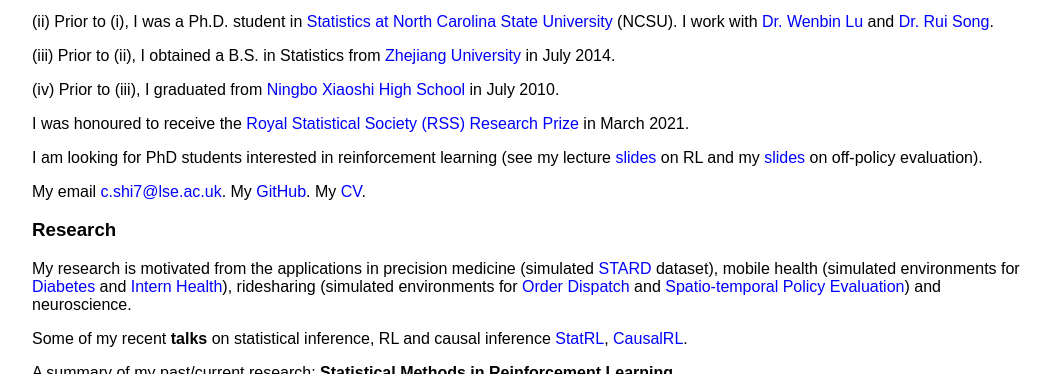
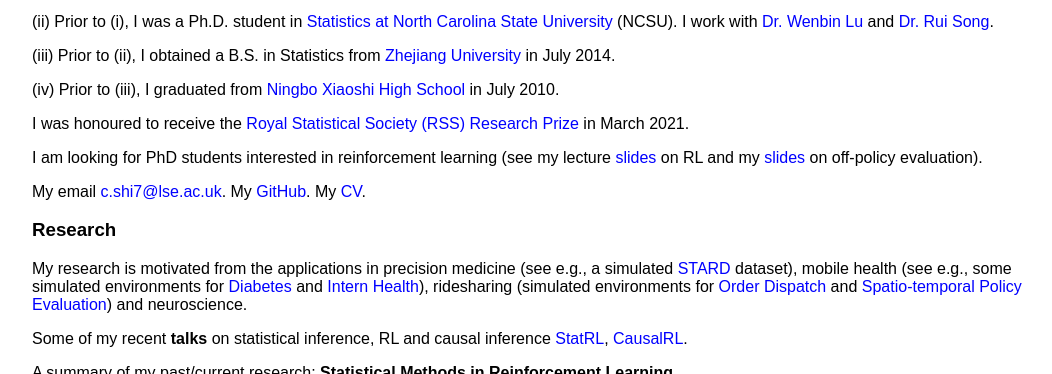
Before and after one commit to callmespring/callmespring.github.io, a Jekyll site: the page built from index.md, in a window 1280 px wide and 900 px high, scrolled down 929 px, cut to the strip 0-374 px from the top of the window. Shown: the whole strip, without its empty margins (108-1160 px from the left). Built offline with Jekyll 4.4.1, drawn with Linux system fonts in a browser that asks for light colours.

Commit message:
Update index.md

```diff
--- a/index.md
+++ b/index.md
@@ -26,7 +26,7 @@
 
 ### Research
 
-My research is motivated from the applications in precision medicine (simulated [STARD](https://cran.r-project.org/web/packages/ITRSelect/index.html) dataset), mobile health (simulated environments for [Diabetes](https://github.com/RunzheStat/TestMDP) and [Intern Health](https://github.com/limengbinggz/cusum-rl)), ridesharing (simulated environments for [Order Dispatch](https://github.com/callmespring/MDPOD) and [Spatio-temporal Policy Evaluation](https://github.com/RunzheStat/CausalMARL)) and neuroscience.
+My research is motivated from the applications in precision medicine (see e.g., a simulated [STARD](https://cran.r-project.org/web/packages/ITRSelect/index.html) dataset), mobile health (see e.g., some simulated environments for [Diabetes](https://github.com/RunzheStat/TestMDP) and [Intern Health](https://github.com/limengbinggz/cusum-rl)), ridesharing (simulated environments for [Order Dispatch](https://github.com/callmespring/MDPOD) and [Spatio-temporal Policy Evaluation](https://github.com/RunzheStat/CausalMARL)) and neuroscience.
 
 Some of my recent **talks** on statistical inference, RL and causal inference [StatRL](https://www.youtube.com/watch?v=-SW9PevZThs&t=982s), [CausalRL](https://www.youtube.com/watch?v=Zor1CmRyycw&t=397s).
 
```
